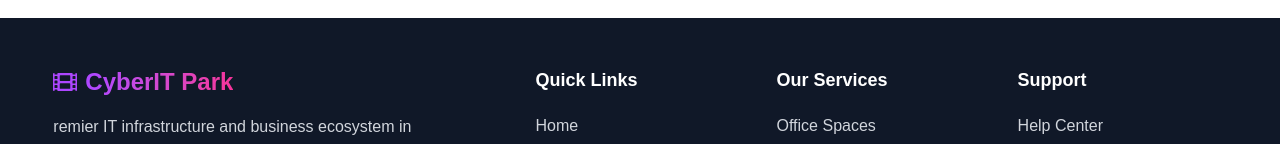
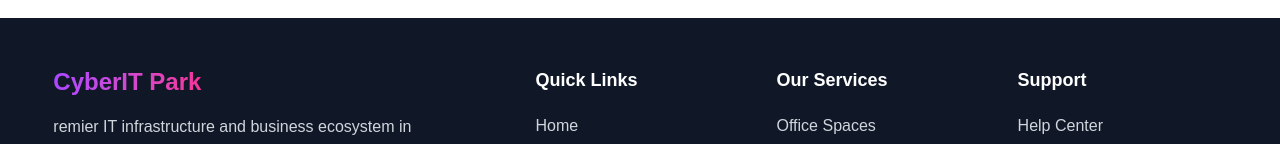
Before and after one commit to Md-Sojib-Khan/cyberit-park-client, a Next.js app: page /course in a window 1280 px wide. Shown: the part 401-545 px from the top of the page. Built offline with nearby package versions, Linux system fonts and the light colour scheme; no server answers.

Commit message:
remove footer logo img

```diff
--- a/src/Components/Footer.jsx
+++ b/src/Components/Footer.jsx
@@ -10,7 +10,6 @@ const Footer = () => {
                     {/* Brand Section */}
                     <aside className='col-span-2'>
                         <div className='flex items-center gap-2 mb-4'>
-                            <FaFilm className="text-purple-500 text-2xl" />
                             <h1 className='font-bold text-2xl bg-gradient-to-r from-purple-500 to-pink-500 bg-clip-text text-transparent'>CyberIT Park</h1>
                         </div>
                         <p className="text-gray-300 leading-relaxed">
```
Also changed, not shown: 1 other file (tests, documents, lock files or other folders).
